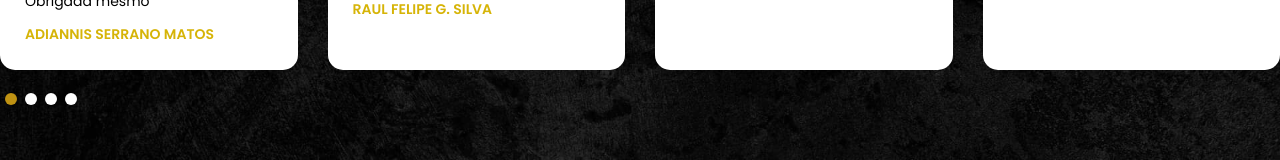
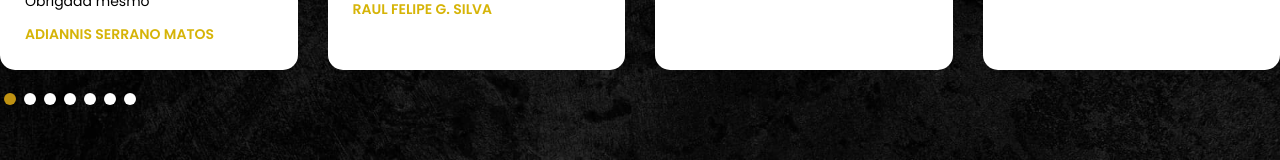
Before and after one commit to guipaduan/mundo-revalida-front, a Vue app: page /recursos in a window 1280 px wide. Shown: the part 2896-3056 px from the top of the page. Built offline with nearby package versions, Linux system fonts and the light colour scheme.

Commit message:
Ajustes gerais parte 5

```diff
--- a/src/assets/scss/pages/_course.scss
+++ b/src/assets/scss/pages/_course.scss
@@ -118,25 +118,5 @@
 				}
 			}
 		}
-
-		.component_testimonial_carousel {
-			.swiper,
-			.swiper-container {
-				.swiper-pagination {
-					width: 82px !important;
-					padding: 0;
-					transform: translateX(15px);
-
-					@include max_breakpoint(xl) {
-						left: 50%;
-						transform: translateX(-50%);
-					}
-
-					.swiper-pagination-bullet {
-						transform: translateX(-39px);
-					}
-				}
-			}
-		}
 	}
 }
--- a/src/assets/scss/pages/_resources.scss
+++ b/src/assets/scss/pages/_resources.scss
@@ -74,24 +74,4 @@
 			margin: 0 0 15px;
 		}
 	}
-
-	.component_testimonial_carousel {
-		.swiper,
-		.swiper-container {
-			.swiper-pagination {
-				width: 82px !important;
-				padding: 0;
-				transform: translateX(15px);
-
-				@include max_breakpoint(xl) {
-					left: 50%;
-					transform: translateX(-50%);
-				}
-
-				.swiper-pagination-bullet {
-					transform: translateX(-39px);
-				}
-			}
-		}
-	}
 }
--- a/src/components/Doubts.vue
+++ b/src/components/Doubts.vue
@@ -5,7 +5,7 @@
 
     <ul>
       <li>
-        <div class="title">O que é o Revalida?</div>
+        <div class="title" @click="accordion($event)">O que é o Revalida?</div>
         <div class="description">
           <p>O Revalida subsidia o processo de revalidação dos diplomas de médicos que se formaram no exterior e querem atuar no Brasil. O exame é direcionado tanto aos estrangeiros formados em medicina fora do Brasil quanto aos brasileiros que se graduaram em outro país e querem exercer a profissão no país.</p>
           <p>O processo avaliativo é dividido em duas etapas eliminatórias aplicadas em momentos distintos, sendo elas:</p>
@@ -15,13 +15,13 @@
         </div>
       </li>
       <li>
-        <div class="title">Quantas vezes por ano tem o Revalida?</div>
+        <div class="title" @click="accordion($event)">Quantas vezes por ano tem o Revalida?</div>
         <div class="description">
           <p>O Revalida pelo INEP tem duas vezes por ano, sendo que o primeiro costuma se iniciar em março e finalizar em setembro, e o segundo se inicia em agosto e finaliza em março.</p>
         </div>
       </li>
       <li>
-        <div class="title">Como é a Primeira Fase do Revalida?</div>
+        <div class="title" @click="accordion($event)">Como é a Primeira Fase do Revalida?</div>
         <div class="description">
           <p>A Primeira Fase geralmente ocorre no domingo, e são duas provas no mesmo dia.</p>
           <p>No período da manhã, usualmente das 8 às 13 horas, ocorre a Prova Objetiva composta por 100 testes, sendo que cada questão vale um ponto.</p>
@@ -30,7 +30,7 @@
         </div>
       </li>
       <li>
-        <div class="title">Como é a Segunda Fase do Revalida?</div>
+        <div class="title" @click="accordion($event)">Como é a Segunda Fase do Revalida?</div>
         <div class="description">
           <p>A Segunda Fase é a prova de habilidades clínicas, com aplicação prática, composta por 10 estações simuladas, com duração de 10 minutos cada.</p>
           <p>A prova é dividida em cinco estações no sábado e cinco estações no domingo, sendo duas estações de cada grande área.</p>
@@ -60,13 +60,11 @@ export default {
   props: {
 
   },
-  mounted () {
-    if ( $('.component_doubts ul li').length ) {
-      $(document).on('click', '.component_doubts ul li .title', function() {
-        $(this).closest('.component_doubts ul li .title').toggleClass('active')
-        $(this).next('.component_doubts ul li .description').toggle(250)
 
-      });
+  methods: {
+    accordion(element) {
+      $(element.target).closest('.component_doubts ul li .title').toggleClass('active')
+      $(element.target).next('.component_doubts ul li .description').toggle(250)
     }
   }
 }
--- a/src/components/courses/PracticusIntensive.vue
+++ b/src/components/courses/PracticusIntensive.vue
@@ -497,20 +497,19 @@
 
           <div class="swiper_carousel component_testimonial_carousel">
             <swiper
-              :modules="modules"
+              :modules='modules'
               :loop='true'
-              :slides-per-view='4'
               :pagination="{
                 clickable: true,
-                dynamicBullets: true,
-                dynamicMainBullets: 3
               }"
               :breakpoints="{
                 0: {
-                  slidesPerView: 1
+                  slidesPerView: 1,
+                  slidesPerGroup: 1
                 },
                 1200: {
-                  slidesPerView: 4
+                  slidesPerView: 4,
+                  slidesPerGroup: 4
                 }
               }"
             >
--- a/src/views/ResourcesView.vue
+++ b/src/views/ResourcesView.vue
@@ -142,20 +142,19 @@
 
           <div class="swiper_carousel component_testimonial_carousel">
             <swiper
-              :modules="modules"
+              :modules='modules'
               :loop='true'
-              :slides-per-view='4'
               :pagination="{
-                clickable: true,
-                dynamicBullets: true,
-                dynamicMainBullets: 3
+                clickable: true
               }"
               :breakpoints="{
                 0: {
-                  slidesPerView: 1
+                  slidesPerView: 1,
+                  slidesPerGroup: 1
                 },
                 1200: {
-                  slidesPerView: 4
+                  slidesPerView: 4,
+                  slidesPerGroup: 4
                 }
               }"
             >
```
